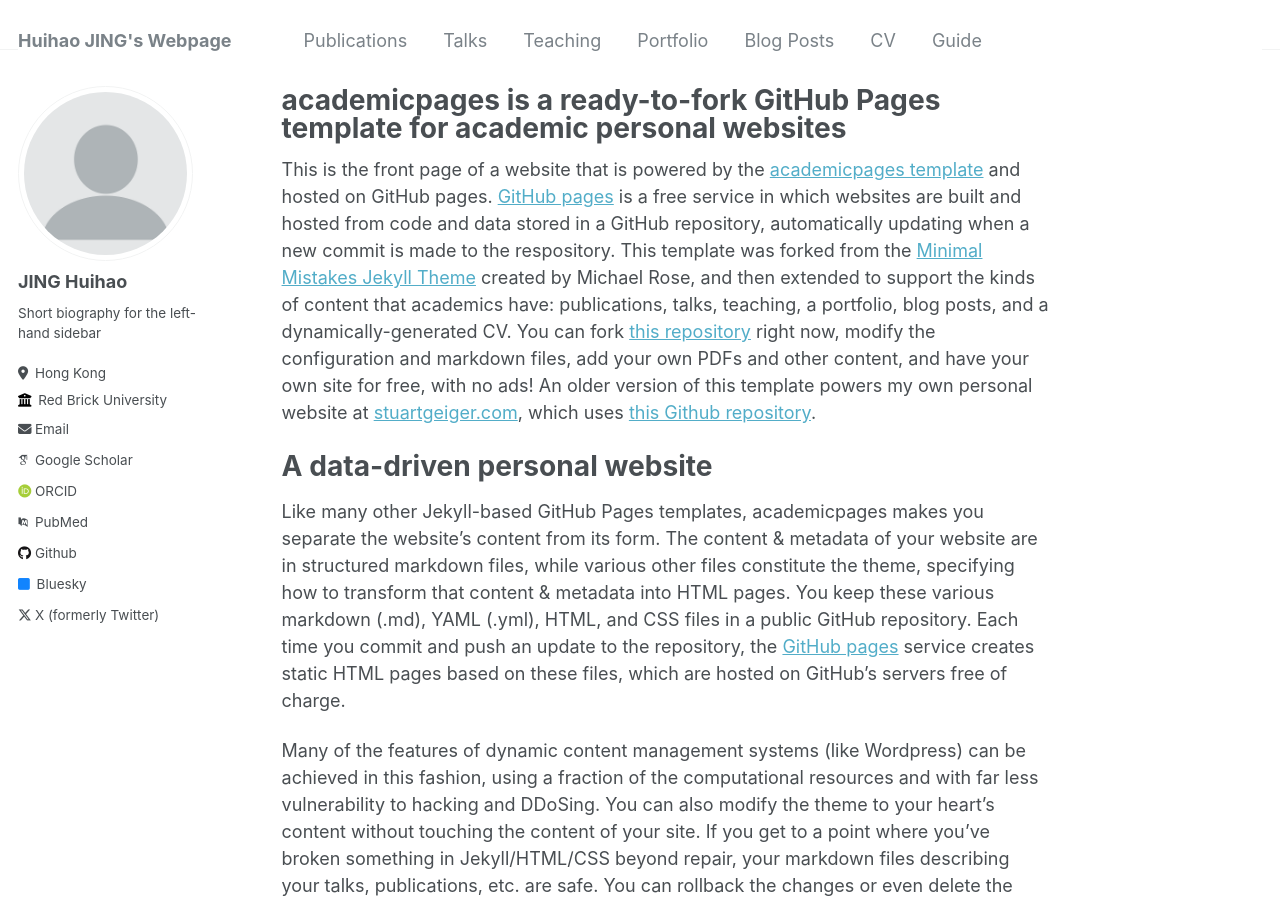
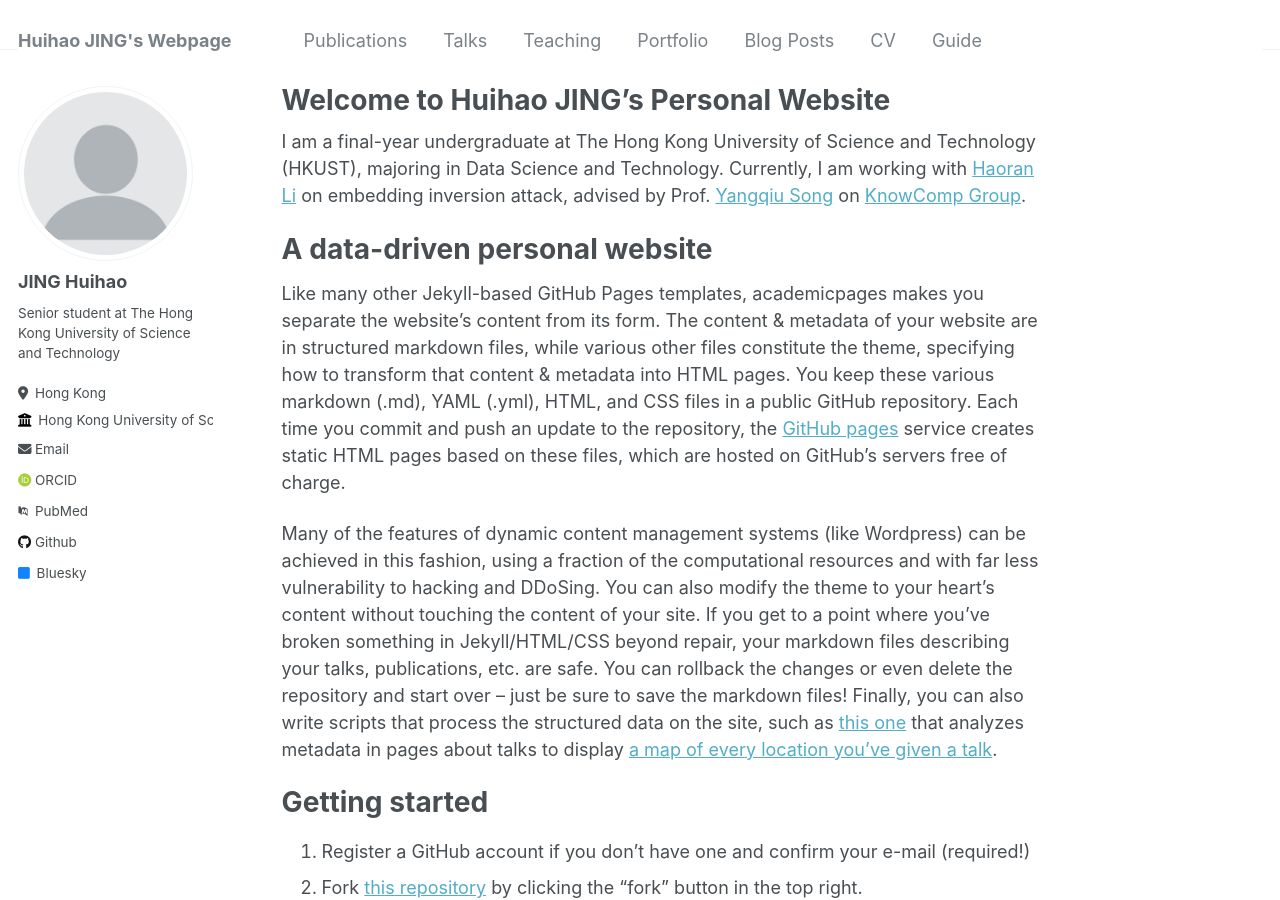
Before and after one commit to Egbertjing/Egbertjing.github.io, a Jekyll site: the page built from _pages/about.md, in a window 1280 px wide and 900 px high. Built offline with Jekyll 4.4.1, drawn with Linux system fonts in a browser that asks for light colours; some web fonts are replaced.

```diff
--- a/_config.yml
+++ b/_config.yml
@@ -24,15 +24,15 @@ author:
   avatar           : "profile.png"
   name             : "JING Huihao"
   pronouns         : # example: "she/her"
-  bio              : "Short biography for the left-hand sidebar"
+  bio              : "Senior student at The Hong Kong University of Science and Technology"
   location         : "Hong Kong"
-  employer         : "Red Brick University"
+  employer         : "Hong Kong University of Science and Technology"
   uri              : # URL
   email            : "hjingaa@connect.ust.hk"
 
   # Academic websites
   arxiv            : # URL - Update with the correct link to your profile
-  googlescholar    : "https://scholar.google.com/citations?user=PS_CX0AAAAAJ"
+  # googlescholar    : "https://scholar.google.com/citations?user=PS_CX0AAAAAJ"
   impactstory      : # URL
   orcid            : "http://orcid.org/yourorcidurl"
   pubmed           : "https://www.ncbi.nlm.nih.gov/pubmed/?term=john+snow"
@@ -64,7 +64,7 @@ author:
   steam            : # Username
   telegram         : # URL
   tumblr           : # Username
-  twitter          : "UniofOxford"  # Replace this with your X / Twitter handle
+  # twitter          : "UniofOxford"  # Replace this with your X / Twitter handle
   vine             : # Username
   weibo            : # Username
   wikipedia        : # Username
--- a/_pages/about.md
+++ b/_pages/about.md
@@ -1,13 +1,13 @@
 ---
 permalink: /
-title: "academicpages is a ready-to-fork GitHub Pages template for academic personal websites"
+title: "Welcome to Huihao JING's Personal Website"
 author_profile: true
 redirect_from:
   - /about/
   - /about.html
 ---
 
-This is the front page of a website that is powered by the [academicpages template](https://github.com/academicpages/academicpages.github.io) and hosted on GitHub pages. [GitHub pages](https://pages.github.com) is a free service in which websites are built and hosted from code and data stored in a GitHub repository, automatically updating when a new commit is made to the respository. This template was forked from the [Minimal Mistakes Jekyll Theme](https://mmistakes.github.io/minimal-mistakes/) created by Michael Rose, and then extended to support the kinds of content that academics have: publications, talks, teaching, a portfolio, blog posts, and a dynamically-generated CV. You can fork [this repository](https://github.com/academicpages/academicpages.github.io) right now, modify the configuration and markdown files, add your own PDFs and other content, and have your own site for free, with no ads! An older version of this template powers my own personal website at [stuartgeiger.com](http://stuartgeiger.com), which uses [this Github repository](https://github.com/staeiou/staeiou.github.io).
+I am a final-year undergraduate at The Hong Kong University of Science and Technology (HKUST), majoring in Data Science and Technology. Currently, I am working with [Haoran Li](https://hlibt.student.ust.hk/) on embedding inversion attack, advised by Prof. [Yangqiu Song](https://www.cse.ust.hk/~yqsong/) on [KnowComp Group](https://github.com/HKUST-KnowComp).
 
 A data-driven personal website
 ======
```
